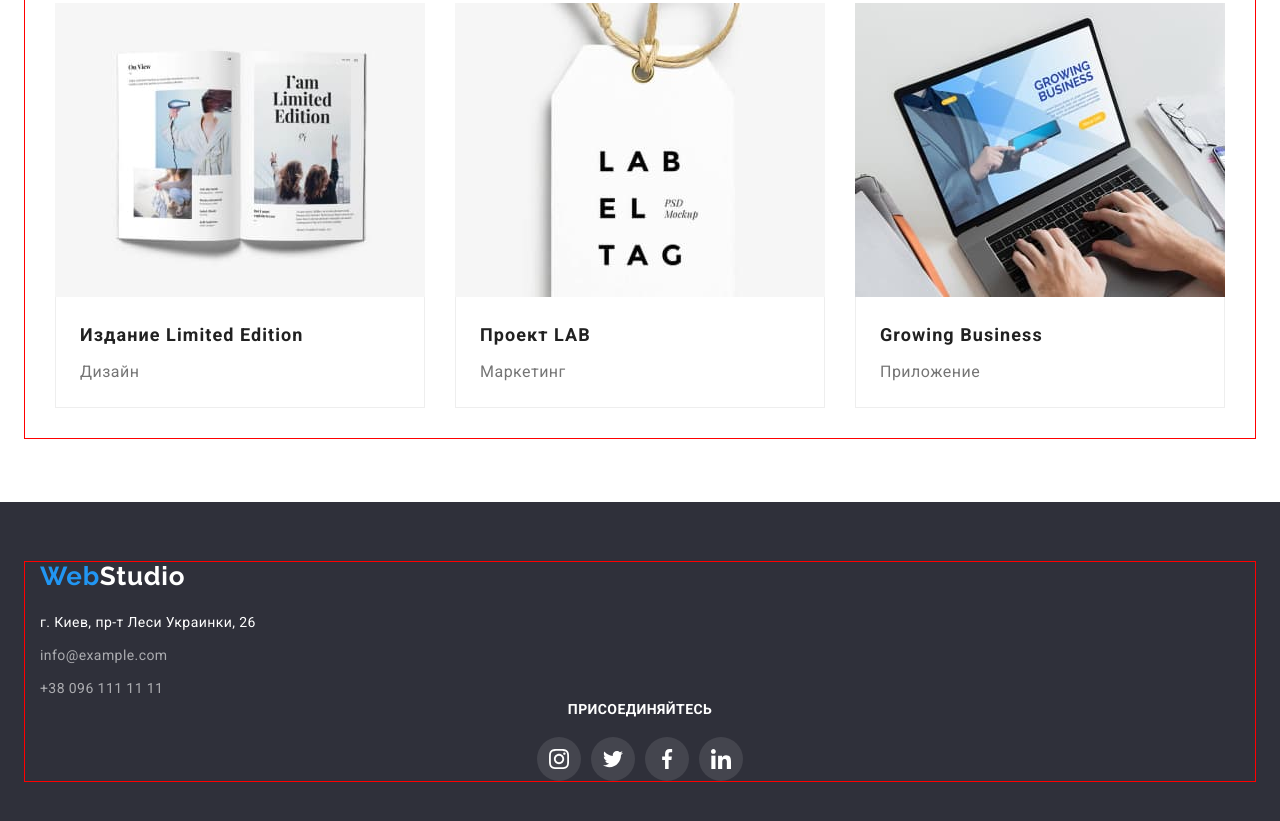
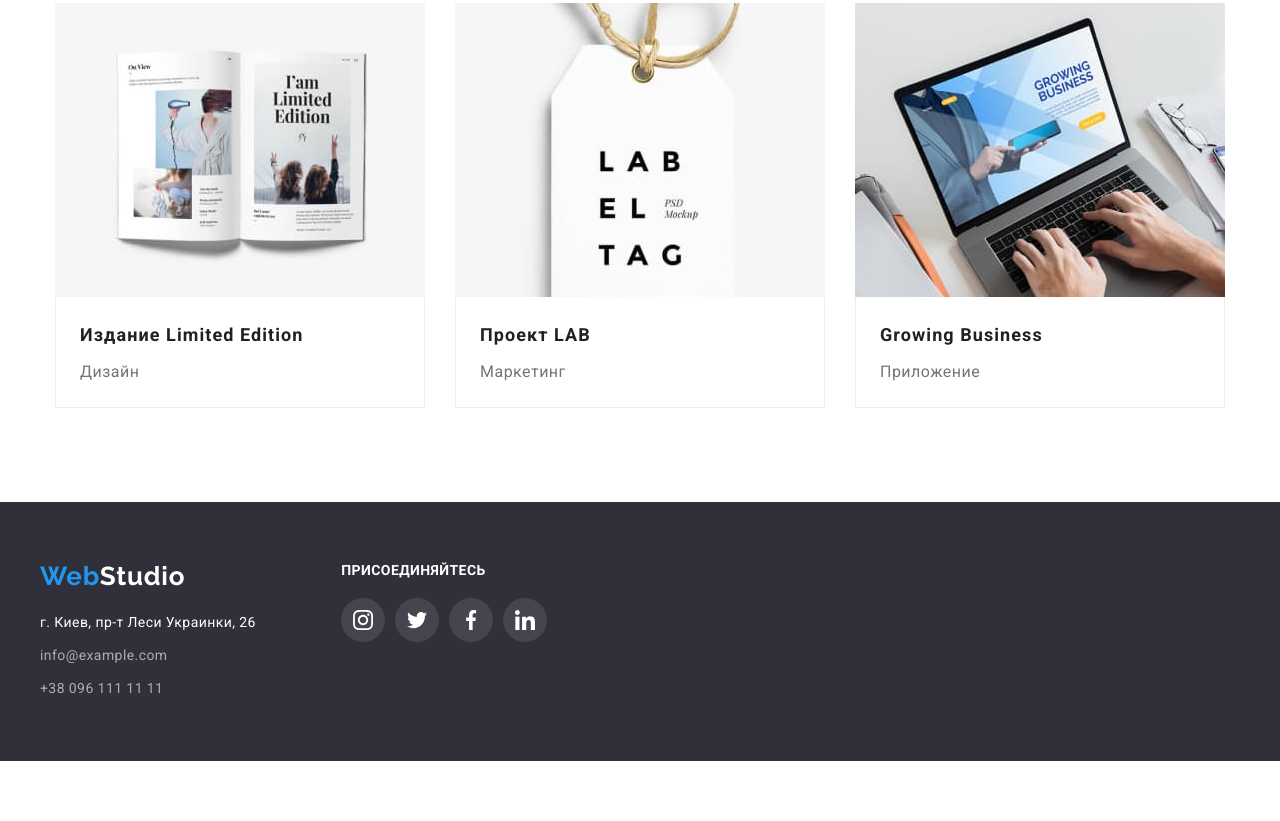
Before and after one commit to Dmytro-Pivniev/goit-markup-hw-04, a plain HTML site: page portfolio.html in a window 1280 px wide. Shown: the part 1129-1950 px from the top of the page. After the commit the page ends 1890 px from the top, so only its background shows below. Drawn offline with nearby package versions, Linux system fonts and the light colour scheme.

Commit message:
добавил 2 div в футере

```diff
--- a/css/styles.css
+++ b/css/styles.css
@@ -55,7 +55,6 @@ img {
   padding-left: 15px;
   padding-right: 15px;
   margin: 0 auto;
-  outline: 1px solid red;
 }
 
 .visually-hidden {
@@ -457,6 +456,15 @@ img {
   padding-bottom: 60px;
 }
 
+.footer .container {
+  display: flex;
+}
+
+.bottom-adress {
+  display: flex;
+  flex-direction: column;
+}
+
 .bottom-logo {
   font-family: 'Raleway';
   font-style: normal;
@@ -465,6 +473,8 @@ img {
   line-height: 1.12;
   letter-spacing: 0.03em;
   color: var(--accent-color);
+
+  margin-right: 156px;
 }
 
 .footer-logo {
@@ -518,13 +528,17 @@ img {
   color: var(--accent-color);
 }
 
+.join {
+  display: flex;
+  flex-direction: column;
+}
+
 .join-title {
-  display: flex;
   font-size: 14px;
+  line-height: 16px;
   letter-spacing: 0.03em;
   text-transform: uppercase;
   color: var(--primary-white-color);
-  justify-content: center;
 
   margin-bottom: 20px;
 }
@@ -532,7 +546,6 @@ img {
 .join-list {
   display: flex;
   list-style: none;
-  justify-content: center;
 }
 
 .join-image:not(:last-child) {
--- a/portfolio.html
+++ b/portfolio.html
@@ -218,6 +218,7 @@
     <!-------------------------------------------------------Footer------------------------------------->
     <footer class="footer">
       <div class="container">
+        <div class="bottom-adress">
         <a href="./index.html" class="bottom-logo link">
           Web<span class="footer-logo">Studio</span>
         </a>
@@ -240,8 +241,10 @@
             </li>
           </ul>
         </address>
+      </div>
 
-        <h2 class="join-title">ПРИСОЕДИНЯЙТЕСЬ</h2>
+  <div class="join">
+    <h1 class="join-title">ПРИСОЕДИНЯЙТЕСЬ</h1>
         <ul class="join-list">
           <li class="join-image">
             <a href="" class="join-link"
@@ -272,7 +275,7 @@
             </a>
           </li>
         </ul>
-      </div>
+    </div>
     </footer>
   </body>
 </html>
```
Also changed, not shown: index.html (+31 -18 lines).
